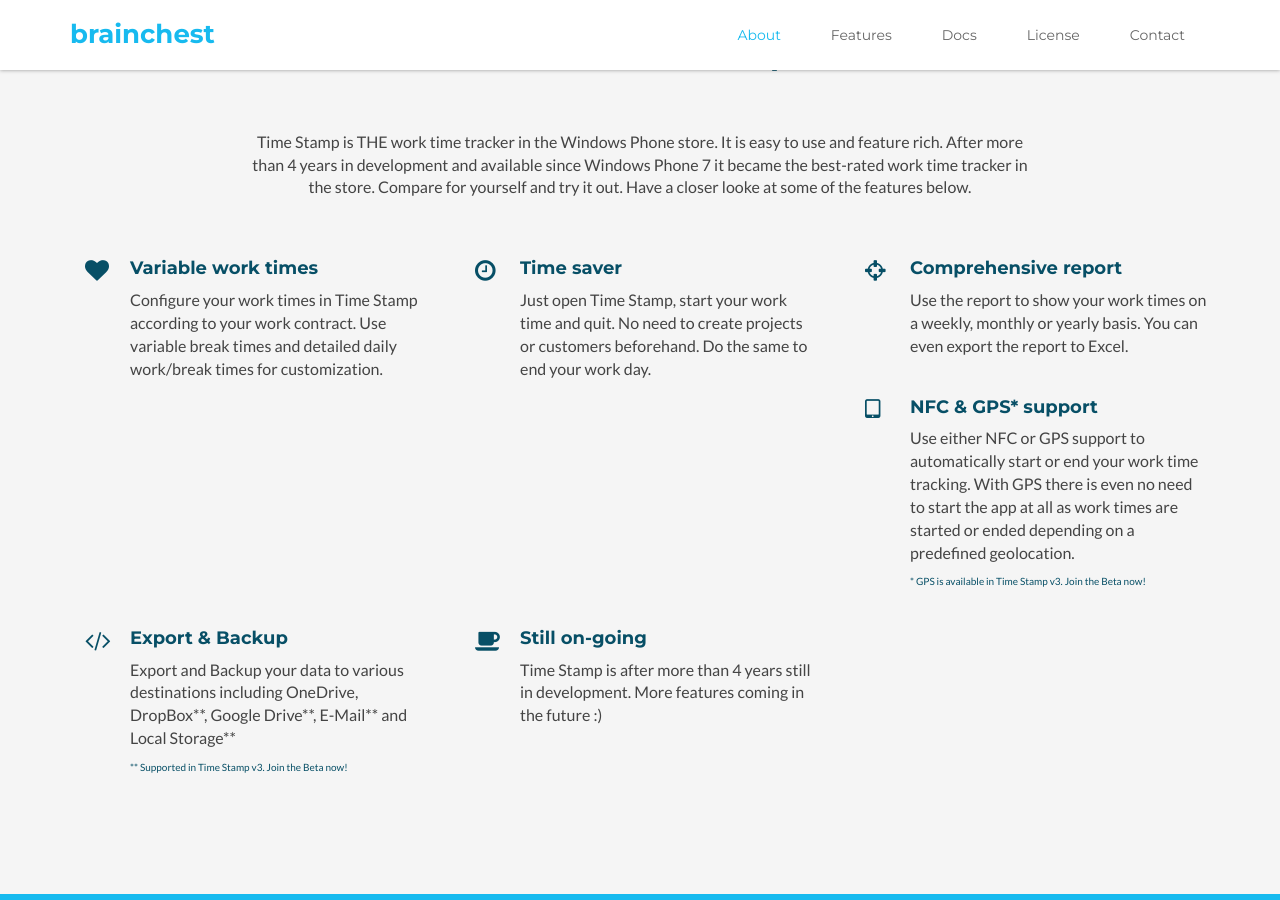
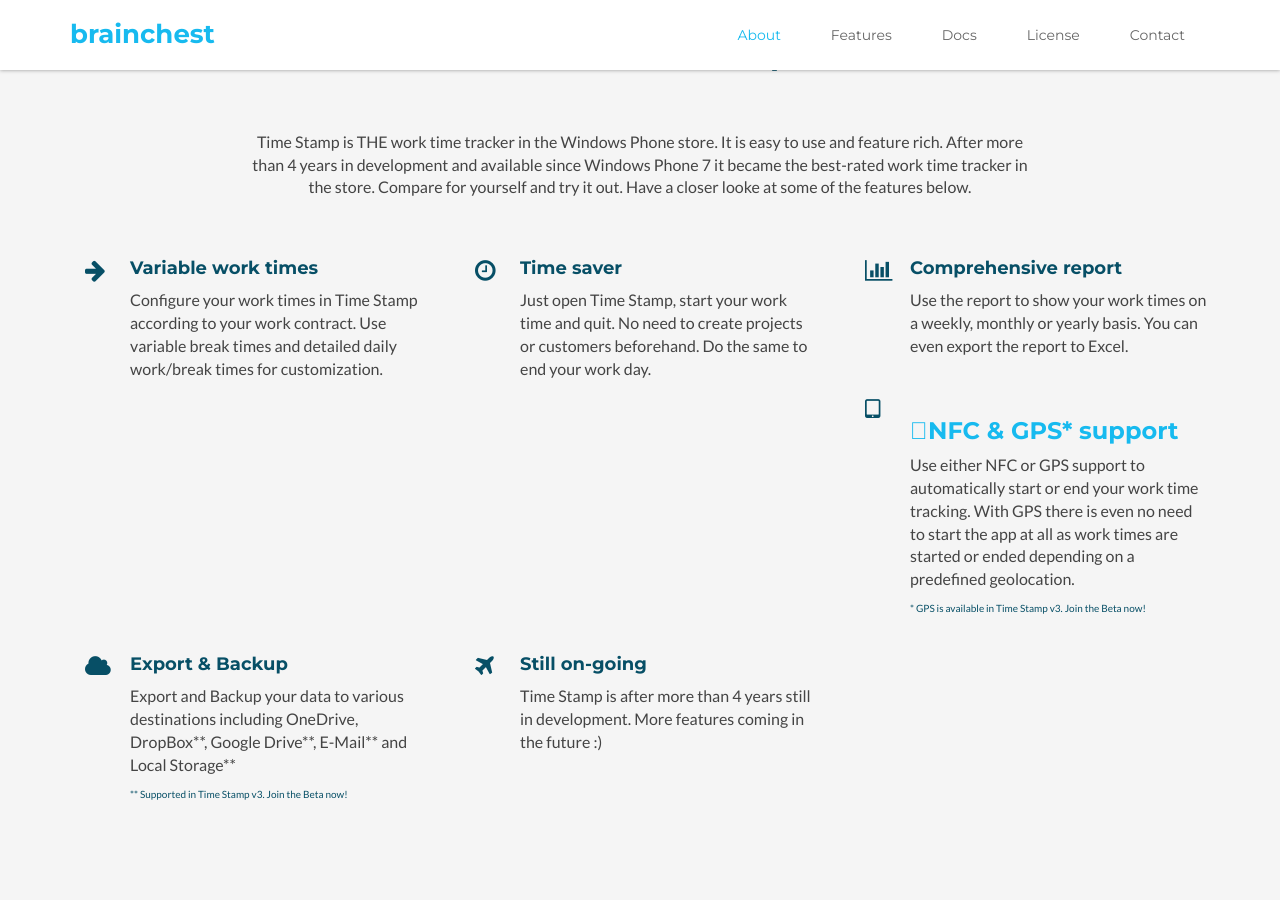
Before and after one commit to brainchest/brainchest-web, a Jekyll site: the page built from index.html, in a window 1280 px wide and 900 px high, scrolled down 1034 px. Built offline with Jekyll 4.4.1, drawn with Linux system fonts in a browser that asks for light colours; comment, search, counter and statistics services are not loaded.

Commit message:
Updated icons in about section

```diff
--- a/_includes/about.html
+++ b/_includes/about.html
@@ -9,7 +9,7 @@
             <div class="row">
                 <div class="item col-md-4 col-sm-6 col-xs-12">
                     <div class="icon-holder">
-                        <i class="fa fa-heart"></i>
+                        <i class="fa fa-arrow-right"></i>
                     </div>
                     <div class="content">
                         <h3 class="sub-title">Variable work times</h3>
@@ -27,7 +27,7 @@
                 </div><!--//item-->
                 <div class="item col-md-4 col-sm-6 col-xs-12">
                     <div class="icon-holder">
-                        <i class="fa fa-crosshairs"></i>
+                        <i class="fa fa-bar-chart"></i>
                     </div>
                     <div class="content">
                         <h3 class="sub-title">Comprehensive report</h3>
@@ -40,14 +40,14 @@
                         <i class="fa fa-tablet"></i>
                     </div>
                     <div class="content">
-                        <h3 class="sub-title">NFC & GPS* support</h3>
+                        <h3 class="fa-map-marker">NFC & GPS* support</h3>
                         <p>Use either NFC or GPS support to automatically start or end your work time tracking. With GPS there is even no need to start the app at all as work times are started or ended depending on a predefined geolocation.</p>
                         <p class="star-text">* GPS is available in Time Stamp v3. Join the Beta now!</p>
                     </div><!--//content-->
                 </div><!--//item-->
                 <div class="item col-md-4 col-sm-6 col-xs-12">
                     <div class="icon-holder">
-                        <i class="fa fa-code"></i>
+                        <i class="fa fa-cloud"></i>
                     </div>
                     <div class="content">
                         <h3 class="sub-title">Export & Backup</h3>
@@ -57,7 +57,7 @@
                 </div><!--//item-->
                 <div class="item col-md-4 col-sm-6 col-xs-12">
                     <div class="icon-holder">
-                        <i class="fa fa-coffee"></i>
+                        <i class="fa fa-plane"></i>
                     </div>
                     <div class="content">
                         <h3 class="sub-title">Still on-going</h3>
```
